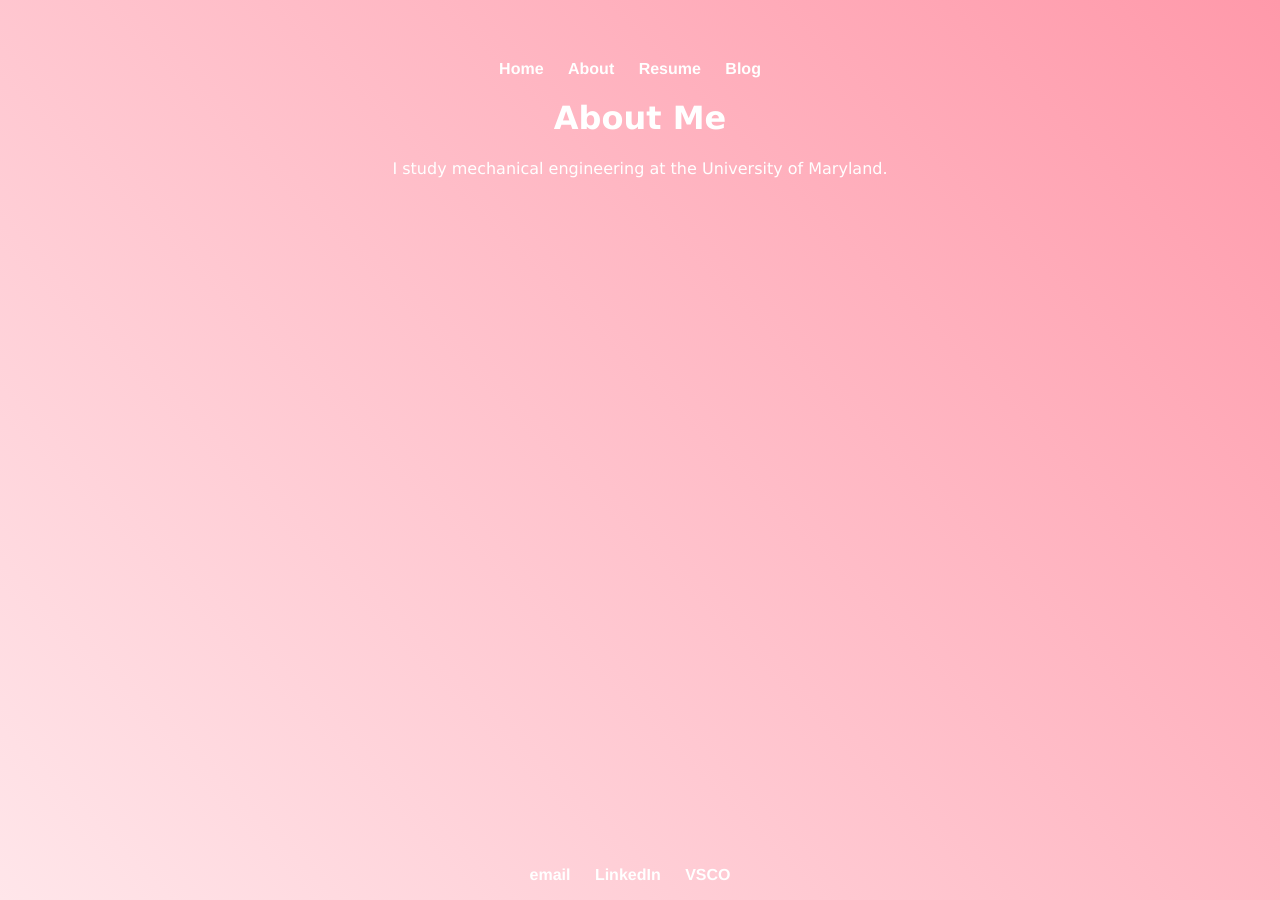
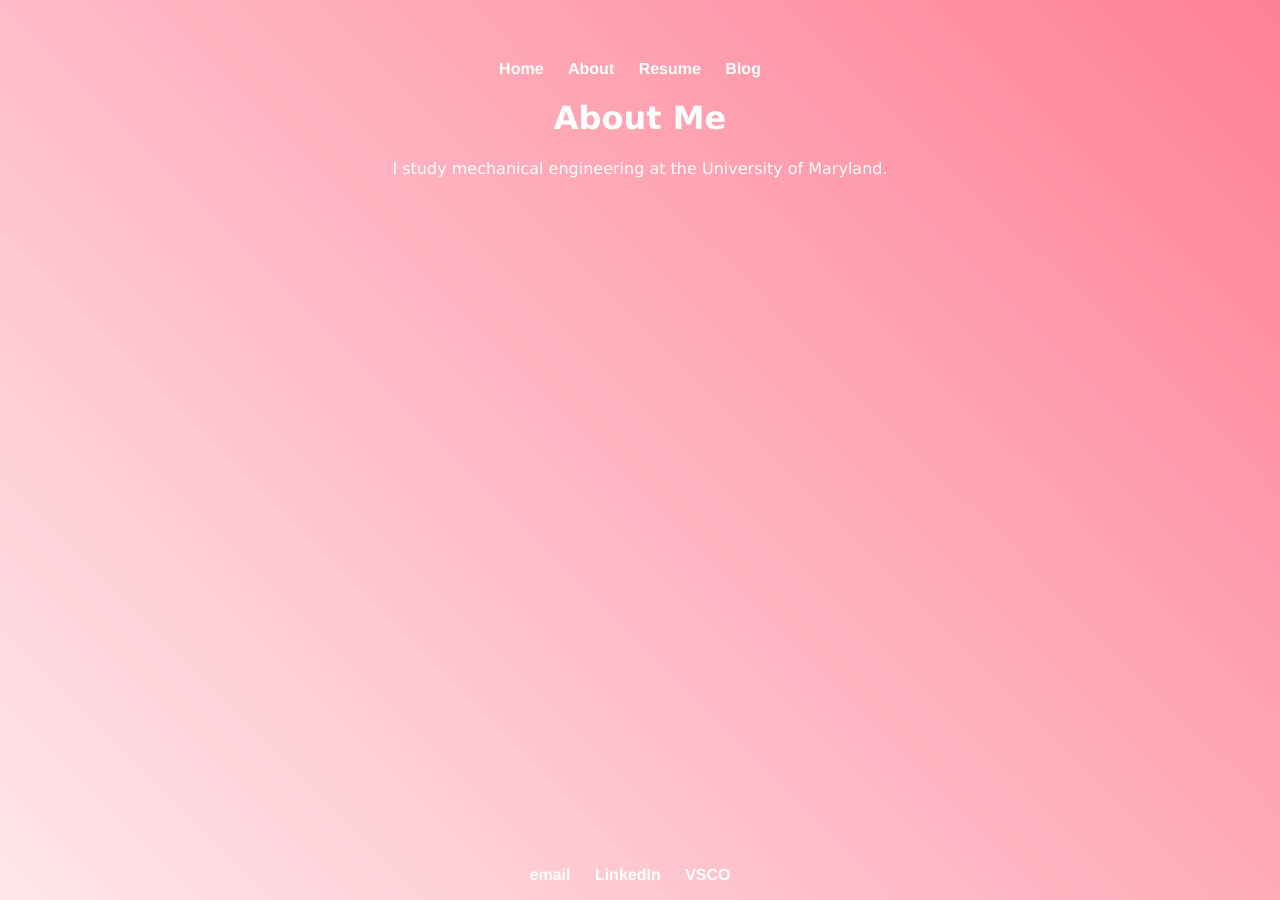
Before and after one commit to katherinekemp/katherinekemp.github.io, a Jekyll site: the page built from about/index.html, in a window 1280 px wide. Built offline with Jekyll 4.4.1, drawn with Linux system fonts in a browser that asks for light colours.

Commit message:
Update default.html

```diff
--- a/_layouts/default.html
+++ b/_layouts/default.html
@@ -8,7 +8,7 @@
 				height: 100%;
 			}
 			body {
-				background-image: linear-gradient(45deg, #ffe6ea, #ff99aa);
+				background-image: linear-gradient(45deg, #ffe6ea, #ff8095);
 				background-repeat: no repeat;
 				color: white;
 				font-family: verdana;
```
